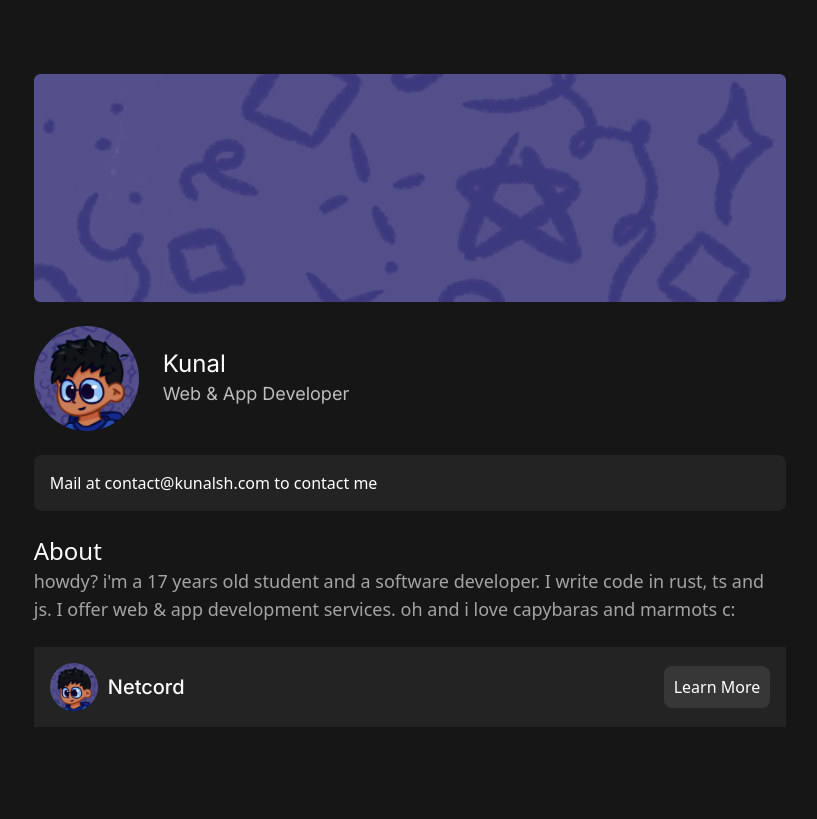
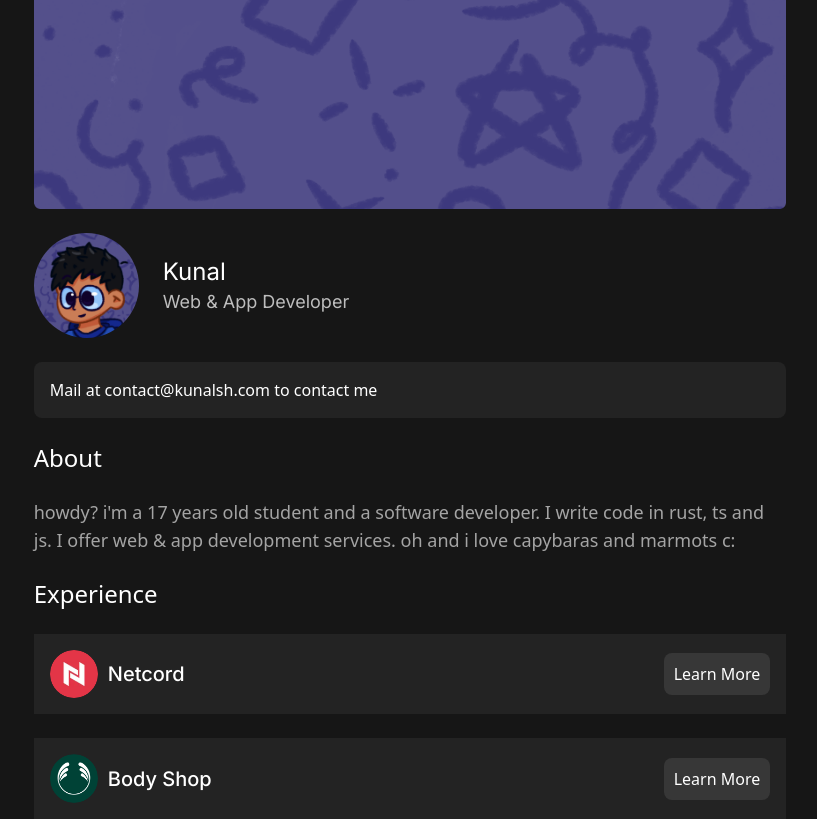
Before and after one commit to kxnalpk/kunalsh.com, a Nuxt app: page / in a window 1280 px wide. Shown: the whole page, without its empty margins (230-1047 px from the left). Built offline with nearby package versions, Linux system fonts and the light colour scheme.

Commit message:
Improved the code (experience section)

```diff
--- a/components/About.vue
+++ b/components/About.vue
@@ -1,6 +1,6 @@
 <template>
     <header class="max-w-wrapper mt-6">
         <h1 class="text-white text-2xl">About</h1>
-        <p class="text-cg-3 text-base md:text-lg">howdy? i'm a 17 years old student and a software developer. I write code in rust, ts and js. I offer web & app development services. oh and i love capybaras and marmots c:</p>
+        <p class="mt-6 text-cg-3 text-base md:text-lg">howdy? i'm a 17 years old student and a software developer. I write code in rust, ts and js. I offer web & app development services. oh and i love capybaras and marmots c:</p>
     </header>
 </template>
--- a/components/Experience.vue
+++ b/components/Experience.vue
@@ -1,12 +1,34 @@
+<script lang="ts">
+export default {
+    data() {
+        return {
+            experiences: [
+                {
+                    title: "Netcord",
+                    url: "https://netcord.in",
+                    img: "/images/netcord.png"
+                },
+                {
+                    title: "Body Shop",
+                    url: "https://thebodyshop.com",
+                    img: "/images/thebodyshop.png"
+                }
+            ]
+        };
+    }
+};
+</script>
+
 <template>
     <div class="max-w-wrapper w-full">
-        <div class="items-center justify-between mt-6 flex gap-8 bg-cg-2 p-4">
+        <h1 class="text-white text-2xl mt-6">Experience</h1>
+        <div v-for="(experience, index) in experiences" :key="index" class="items-center justify-between mt-6 flex gap-8 bg-cg-2 p-4">
             <div class="flex flex-row items-center gap-2.5">
-                <img class="w-12 rounded-full" src="/images/avatar.png"/>
-                <h1 class="text-white text-xl font-inter font-medium">Netcord</h1>
+                <img class="w-12 rounded-full" :src="experience.img"/>
+                <h1 class="text-white text-xl font-inter font-medium">{{ experience.title }}</h1>
             </div>
             <div class="items-center">
-                <a href="https://netcord.in" class="text-white p-2.5 rounded-lg bg-[#373737]">Learn More</a>
+                <a :href="experience.url" class="text-white p-2.5 rounded-lg bg-[#373737] hover:opacity-90 transition-all ease-in">Learn More</a>
             </div>
         </div>
     </div>
```
Also changed, not shown: public/images/netcord.png (added), public/images/thebodyshop.png (added).
